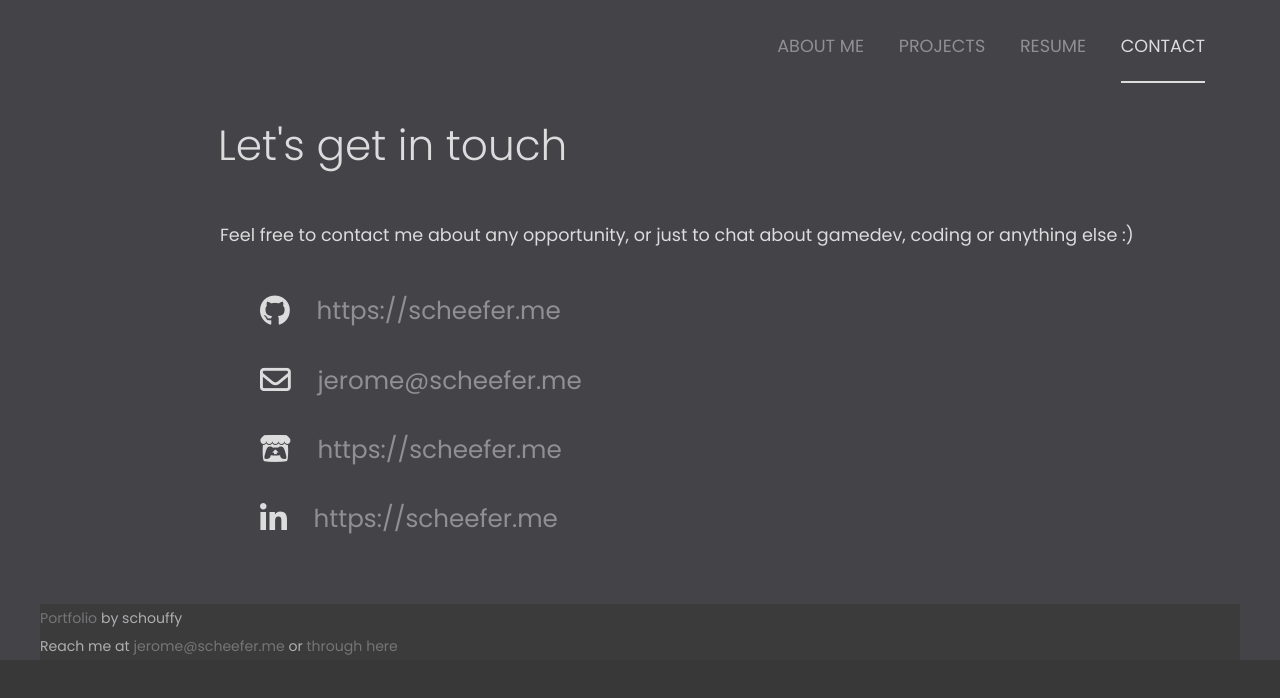
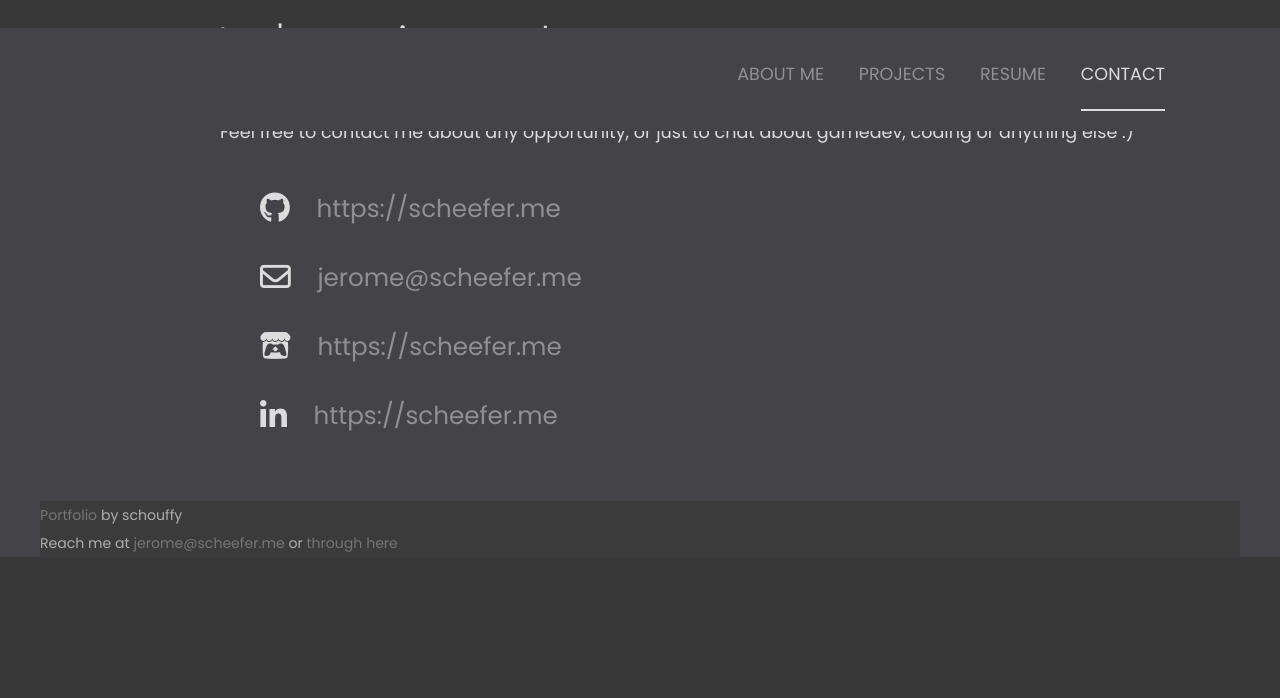
Before and after one commit to KLQUInfinity/KLQUInfinity.github.io, a plain HTML site: page index.html in a window 1280 px wide. Drawn offline with Linux system fonts and the light colour scheme.

Commit message:
Update style.css

```diff
--- a/style.css
+++ b/style.css
@@ -89,6 +89,9 @@ h2[data-v-555694be] {
     width: 100%;
     max-width: 1200px;
     margin: 0 auto;
+    position: fixed;
+    z-index: 999;
+    background-color: #434348;
 }
 
 .navigation {
```
